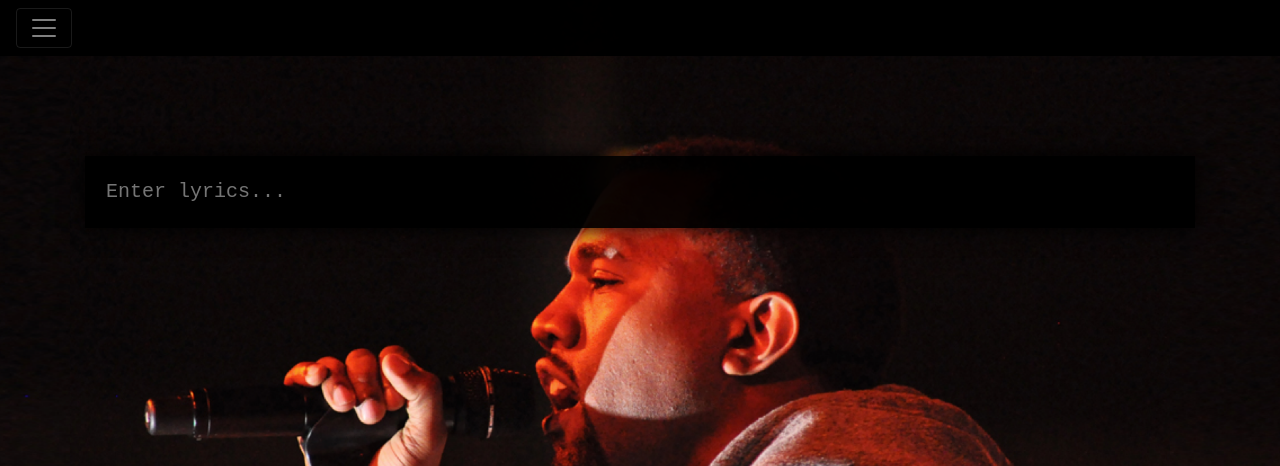
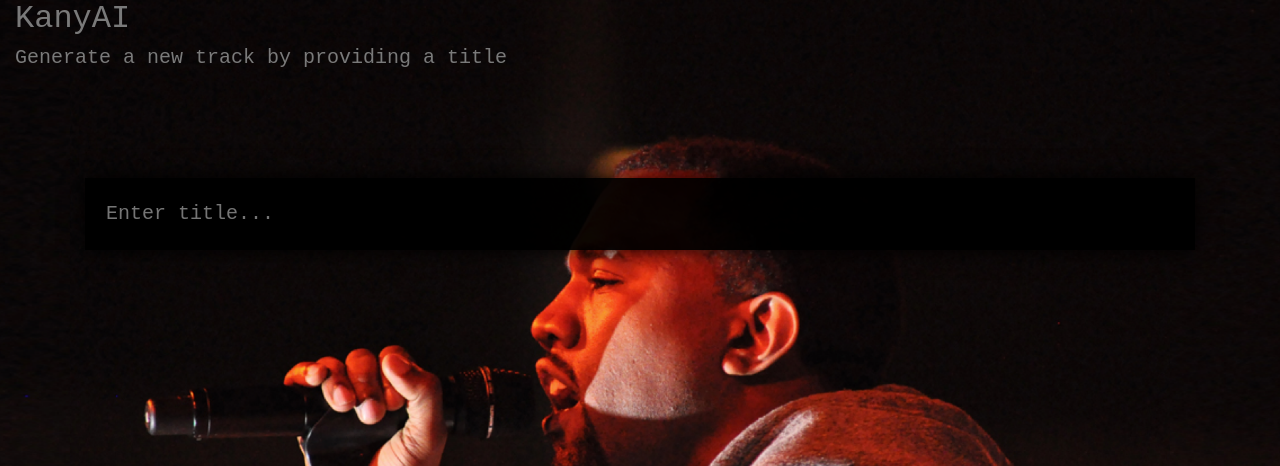
Before and after one commit to mxdillon/kanyai, a Flask app: page / in a window 1280 px wide. Shown: the top 466 px of the page. Run offline with Flask 2, Linux system fonts and the light colour scheme; some libraries are stand-ins or nearby versions.

Commit message:
feat: changed colour of text in frontend, removed burger menu and made permanent

```diff
--- a/templates/base.html
+++ b/templates/base.html
@@ -23,23 +23,13 @@
           integrity="sha384-GJzZqFGwb1QTTN6wy59ffF1BuGJpLSa9DkKMp0DgiMDm4iYMj70gZWKYbI706tWS" crossorigin="anonymous">
 </head>
 
+
 <body>
 
-    <div class="pos-f-t">
-        <div class="collapse" id="navbarToggleExternalContent">
-            <div class="p-4 dark">
-                <h4 class="text-white">KanyAI</h4>
-                <span class="text-muted">Kanye West lyrics generator using AI</span>
-            </div>
-        </div>
-        <nav class="navbar navbar-dark dark">
-            <button class="navbar-toggler" type="button" data-toggle="collapse" data-target="#navbarToggleExternalContent" aria-controls="navbarToggleExternalContent" aria-expanded="false" aria-label="Toggle navigation">
-                <span class="navbar-toggler-icon"></span>
-            </button>
-        </nav>
+    <div class="col-xl-12">
+        <h2 style="color:#7A7A7A;">KanyAI</h2>
+        <h5 style="color:#7A7A7A;">Generate a new track by providing a title</h5>
     </div>
-
-
 
 {% block content %}
 {% endblock %}
--- a/templates/index.html
+++ b/templates/index.html
@@ -8,13 +8,13 @@
 
             <form action="/" method="POST" autocomplete="off">
                 <input type="text" name="text_input" class="text_input text"
-                       value="{{text_input}}" placeholder="Enter lyrics..."
+                       value="{{text_input}}" placeholder="Enter title..." style="color:#7A7A7A;"
                 required>
                 <br>
             </form>
 
             {% if result != "" %}
-	            <div class="text">
+	            <div class="text" style="color:#7A7A7A;">
 	            	{{ text_input }} <br>
                     {% autoescape false %}
 					{{ result }}
```
